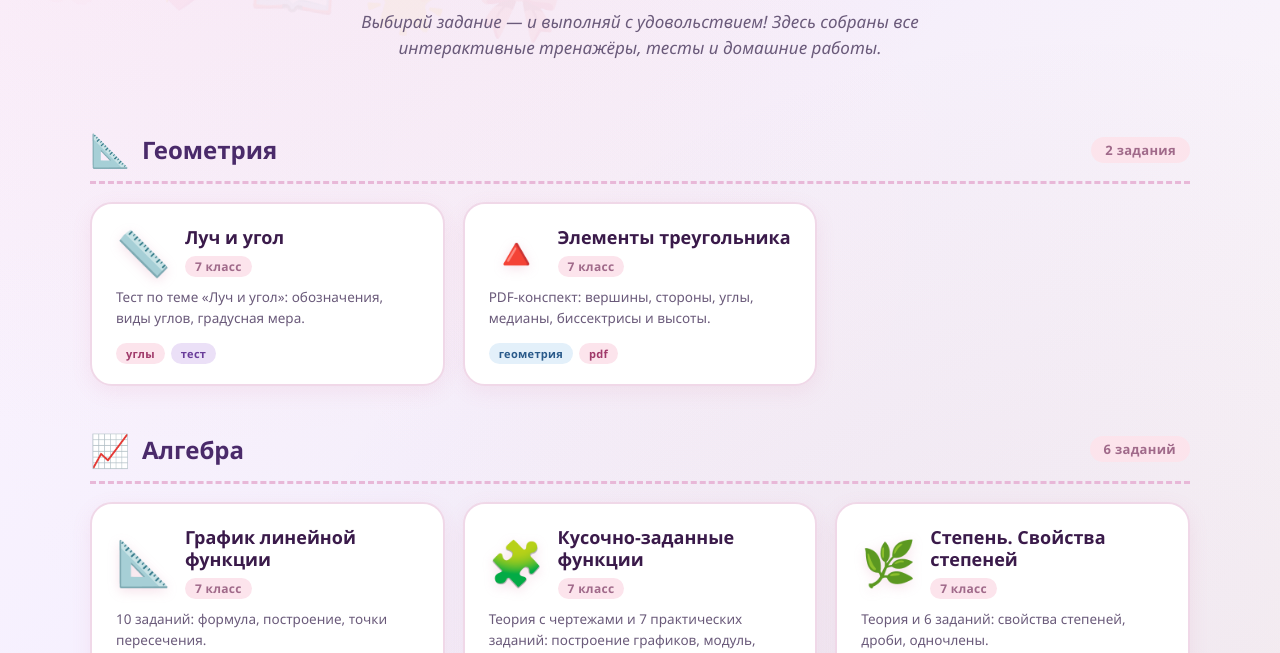
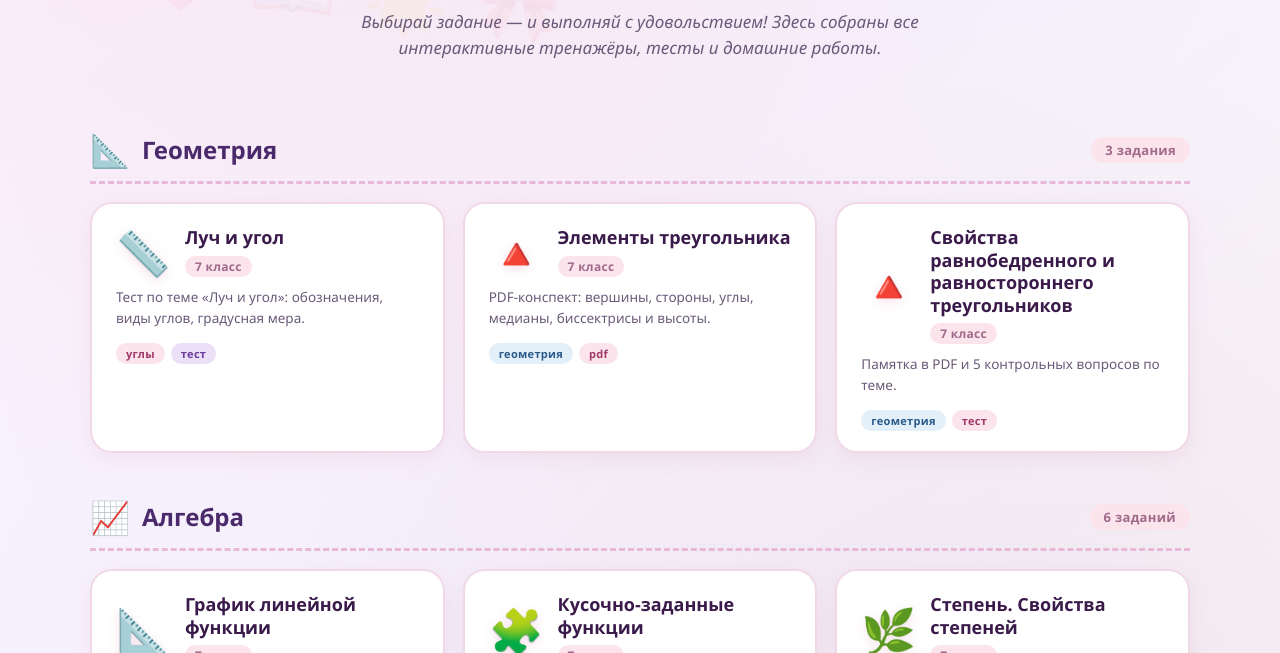
Before and after one commit to Kate10122/Diana7class, a plain HTML site: page index.html in a window 1280 px wide. Shown: the part 709-1362 px from the top of the page. Drawn offline with Linux system fonts and the light colour scheme.

Commit message:
index.html

```diff
--- a/index.html
+++ b/index.html
@@ -567,6 +567,19 @@ const games = [
       { text: 'pdf', color: 'pink' }
     ]
   },
+   {
+    category: 'Геометрия',
+    categoryEmoji: '📐',
+    file: 'ravnobed.html',
+    emoji: '🔺',
+    title: 'Свойства равнобедренного и равностороннего треугольников',
+    class: '7 класс',
+    desc: 'Памятка в PDF и 5 контрольных вопросов по теме.',
+    tags: [
+      { text: 'геометрия', color: 'blue' },
+      { text: 'тест', color: 'pink' }
+    ]
+  },
   /* ═══════════════════════════════════════════════════════════════
      ➕ НОВЫЕ ЗАДАНИЯ ДОБАВЛЯЙТЕ НИЖЕ ⬇️
 
```
